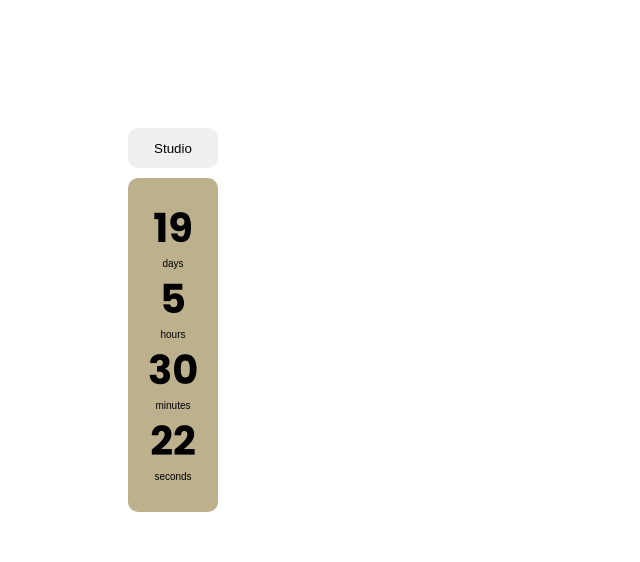
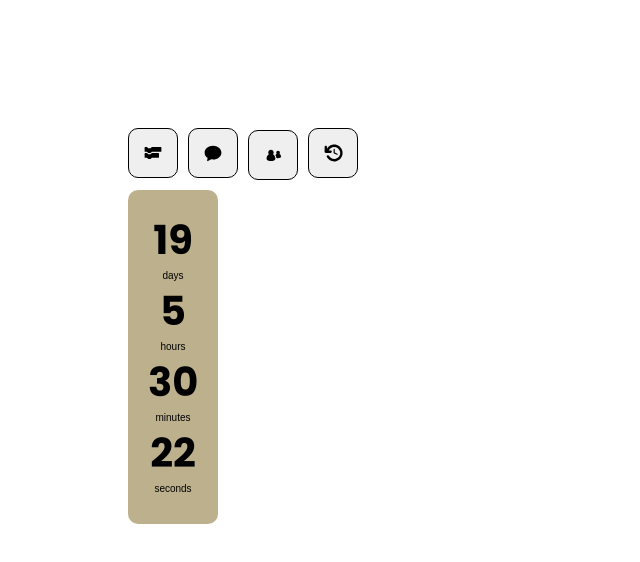
Before and after one commit to Francophonie/francophonie.github.io, a plain HTML site: page index.html in a window 1280 px wide. Shown: the whole page, without its empty margins (0-640 px from the left). Drawn offline with Linux system fonts and the light colour scheme.

Commit message:
Update index.html

```diff
--- a/index.html
+++ b/index.html
@@ -57,7 +57,17 @@ function startCount(days, hours, minutes, seconds) {
   countIt();
 }
 </script>
-</head><body><button style="height: 40px; width: 90px; margin-bottom: 10px; border-radius: 10px; border: none">Studio</button>
+</head><body><button style="height: 50px; width: 50px; margin-bottom: 10px; border-radius: 10px; border: 1px solid black;padding: 7px;"><svg width="24" height="24" viewBox="0 0 24 24" fill="none" xmlns="http://www.w3.org/2000/svg">
+<path fill-rule="evenodd" clip-rule="evenodd" d="M19.8 10.812C20.1312 10.812 20.4 10.5432 20.4 10.212V6.6C20.4 6.2688 20.1312 6 19.8 6H11.0484C10.8888 6 10.7364 6.0636 10.6248 6.1752L9.77518 7.0248C9.66358 7.1364 9.51118 7.2 9.35158 7.2H7.44838C7.28878 7.2 7.13638 7.1364 7.02478 7.0248L6.17518 6.1752C6.06358 6.0636 5.91118 6 5.75158 6H4.19998C3.86878 6 3.59998 6.2688 3.59998 6.6V10.212C3.59998 10.5432 3.86878 10.812 4.19998 10.812H5.76358C5.92318 10.812 6.07438 10.8744 6.18718 10.9872L7.02478 11.8248C7.13638 11.9364 7.28878 12 7.44838 12H9.35158C9.51118 12 9.66358 11.9364 9.77518 11.8248L10.6128 10.9872C10.7244 10.8744 10.8768 10.812 11.0364 10.812H19.8ZM17.4 16.812C17.7312 16.812 18 16.5432 18 16.212V12.6C18 12.2688 17.7312 12 17.4 12H11.0484C10.8888 12 10.7364 12.0636 10.6248 12.1752L9.77518 13.0248C9.66358 13.1364 9.51118 13.2 9.35158 13.2H7.44838C7.28878 13.2 7.13638 13.1364 7.02478 13.0248L6.17518 12.1752C6.06358 12.0636 5.91118 12 5.75158 12H4.19998C3.86878 12 3.59998 12.2688 3.59998 12.6V16.212C3.59998 16.5432 3.86878 16.812 4.19998 16.812H5.76358C5.92318 16.812 6.07438 16.8744 6.18718 16.9872L7.02478 17.8248C7.13638 17.9364 7.28878 18 7.44838 18H9.35158C9.51118 18 9.66358 17.9364 9.77518 17.8248L10.6128 16.9872C10.7244 16.8744 10.8768 16.812 11.0364 16.812H17.4Z" fill="black"></path>
+</svg></button><button style="height: 50px; width: 50px; margin-bottom: 10px; border-radius: 10px; border: 1px solid black;padding: 7px;margin-left: 10px;"><svg width="24" height="24" viewBox="0 0 24 24" fill="none" xmlns="http://www.w3.org/2000/svg">
+<path fill-rule="evenodd" clip-rule="evenodd" d="M20.4 11.6548C20.4 15.4381 16.6448 18.5003 12 18.5003C11.4006 18.5003 10.8107 18.4535 10.2488 18.3505L7.00594 20.1059C6.41785 20.4242 6.02835 20.1523 6.13619 19.4972L6.56854 16.8709C4.75182 15.6254 3.59998 13.7525 3.59998 11.6548C3.59998 7.87156 7.36452 4.79999 12 4.79999C16.6448 4.79999 20.4 7.87156 20.4 11.6548Z" fill="black"></path>
+</svg></button><button style="height: 50px; width: 50px; margin-bottom: 10px; border-radius: 10px; border: 1px solid black;padding: 7px;margin-left: 10px;"><svg width="21" height="20" viewBox="0 0 21 20" fill="none" xmlns="http://www.w3.org/2000/svg">
+<path d="M5.2531 7.47107C5.2531 8.16594 5.51512 8.80522 5.9491 9.28437C4.50749 10.1253 3.54431 11.8131 3.54431 13.7407C3.54431 14.5562 4.19249 15.1128 5.00253 15.4536C5.82565 15.7998 6.90529 15.9673 7.97081 15.9673C9.03633 15.9673 10.116 15.7998 10.9391 15.4536C11.7491 15.1128 12.3973 14.5562 12.3973 13.7407V13.7342C12.3973 13.6496 12.3973 13.5472 12.3834 13.4418C12.3334 12.4083 12.0039 11.4543 11.4801 10.6824C11.0859 10.1059 10.5795 9.62615 9.99447 9.28522C10.4318 8.80663 10.6887 8.1706 10.6887 7.47107C10.6887 5.96646 9.47307 4.75 7.97416 4.75C6.46912 4.75 5.2531 5.96602 5.2531 7.47107Z" fill="black"></path>
+<path d="M15.0868 5.71516C14.0615 5.71516 13.2332 6.54343 13.2332 7.56872C13.2332 8.00598 13.385 8.40622 13.6373 8.72277C13.1654 9.02039 12.7758 9.45561 12.5108 9.97982C12.4698 10.0609 12.476 10.1578 12.527 10.233C13.0003 10.9304 13.3012 11.7992 13.3451 12.7461C13.3501 12.8539 13.4236 12.9463 13.5274 12.9753C14.3677 13.2105 15.4588 13.2317 16.3459 13.0414C16.7892 12.9463 17.2012 12.7943 17.5086 12.5735C17.8194 12.3501 18.0443 12.0384 18.0443 11.637C18.0443 10.393 17.4408 9.29929 16.5294 8.72307C16.7819 8.40648 16.9338 8.00612 16.9338 7.56872C16.9338 6.5441 16.1062 5.71516 15.0868 5.71516Z" fill="black"></path>
+</svg></button><button style="height: 50px; width: 50px; margin-bottom: 10px; border-radius: 10px; border: 1px solid black;padding: 7px;margin-left: 10px;"><svg width="24" height="24" viewBox="0 0 24 24" fill="none" xmlns="http://www.w3.org/2000/svg">
+<path d="M7.70008 9.60002C8.42098 7.95136 9.87058 6.64641 11.7481 6.17829C14.9634 5.37663 18.2197 7.33326 19.0214 10.5485C19.8231 13.7638 17.8664 17.0202 14.6512 17.8218C11.9437 18.4969 9.20407 17.2157 7.92938 14.8716C7.61277 14.2893 6.88413 14.074 6.3019 14.3906C5.71967 14.7072 5.50434 15.4359 5.82094 16.0181C7.60517 19.2993 11.4374 21.0966 15.2318 20.1506C19.7332 19.0282 22.4724 14.4693 21.3501 9.96792C20.2278 5.46653 15.6689 2.72726 11.1675 3.84958C8.91622 4.41089 7.10663 5.8319 5.99998 7.67313V6.00002C5.99998 5.33728 5.46272 4.80002 4.79998 4.80002C4.13723 4.80002 3.59998 5.33728 3.59998 6.00002V10.8C3.59998 11.4628 4.13723 12 4.79998 12H9.59998C10.2627 12 10.8 11.4628 10.8 10.8C10.8 10.1373 10.2627 9.60002 9.59998 9.60002H7.70008Z" fill="black"></path>
+<path d="M13.2 7.80002C13.5313 7.80002 13.8 8.06865 13.8 8.40002V11.5938L16.4228 12.6429C16.7305 12.766 16.8801 13.1152 16.7571 13.4229C16.634 13.7305 16.2848 13.8802 15.9771 13.7571L12.9771 12.5571C12.7493 12.466 12.6 12.2454 12.6 12V8.40002C12.6 8.06865 12.8686 7.80002 13.2 7.80002Z" fill="black"></path>
+</svg></button>
 <div id="counter" style="background-color: #bdb18d; padding: 20px; width: 50px; border-radius: 10px; text-align: center; padding-bottom: 30px;"></div>
 
 </body></html>
```
